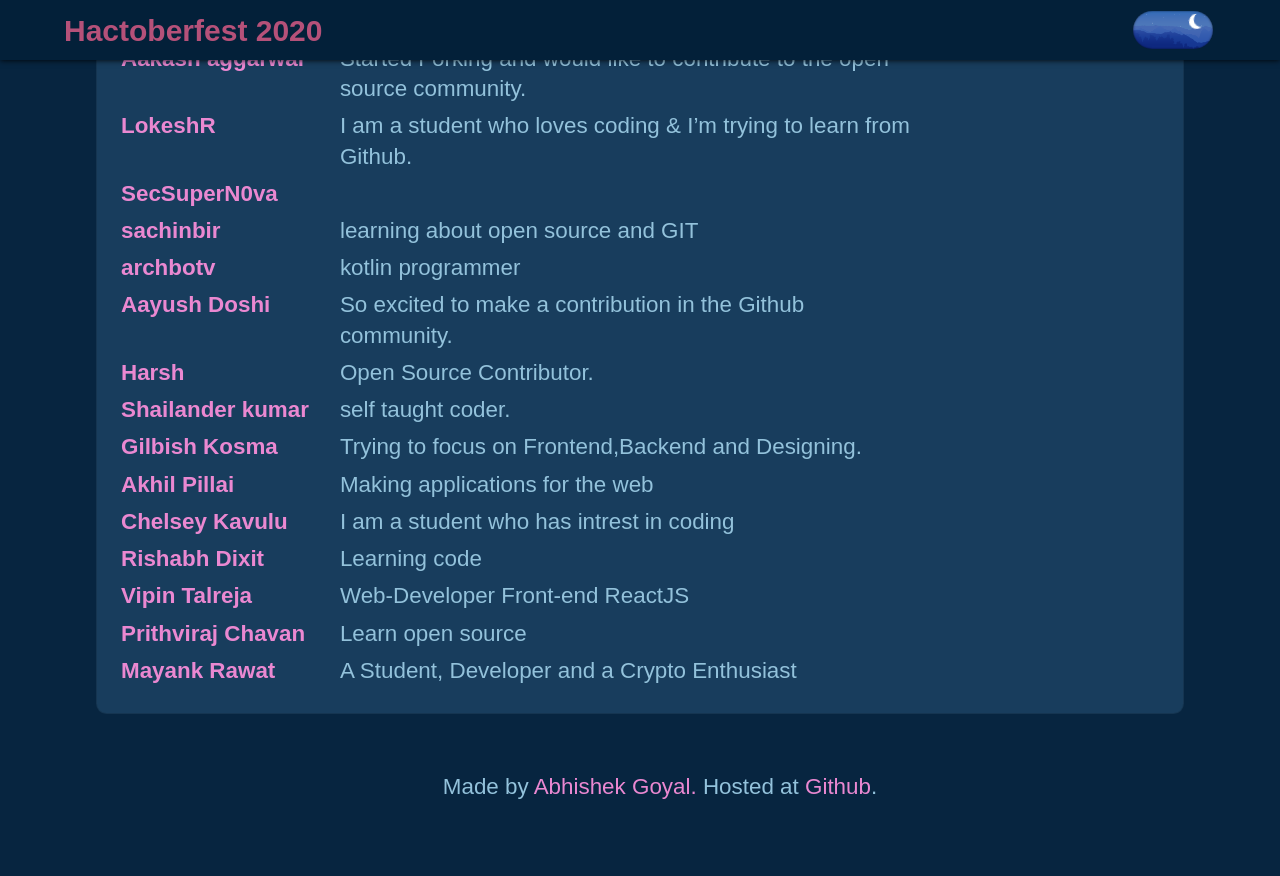
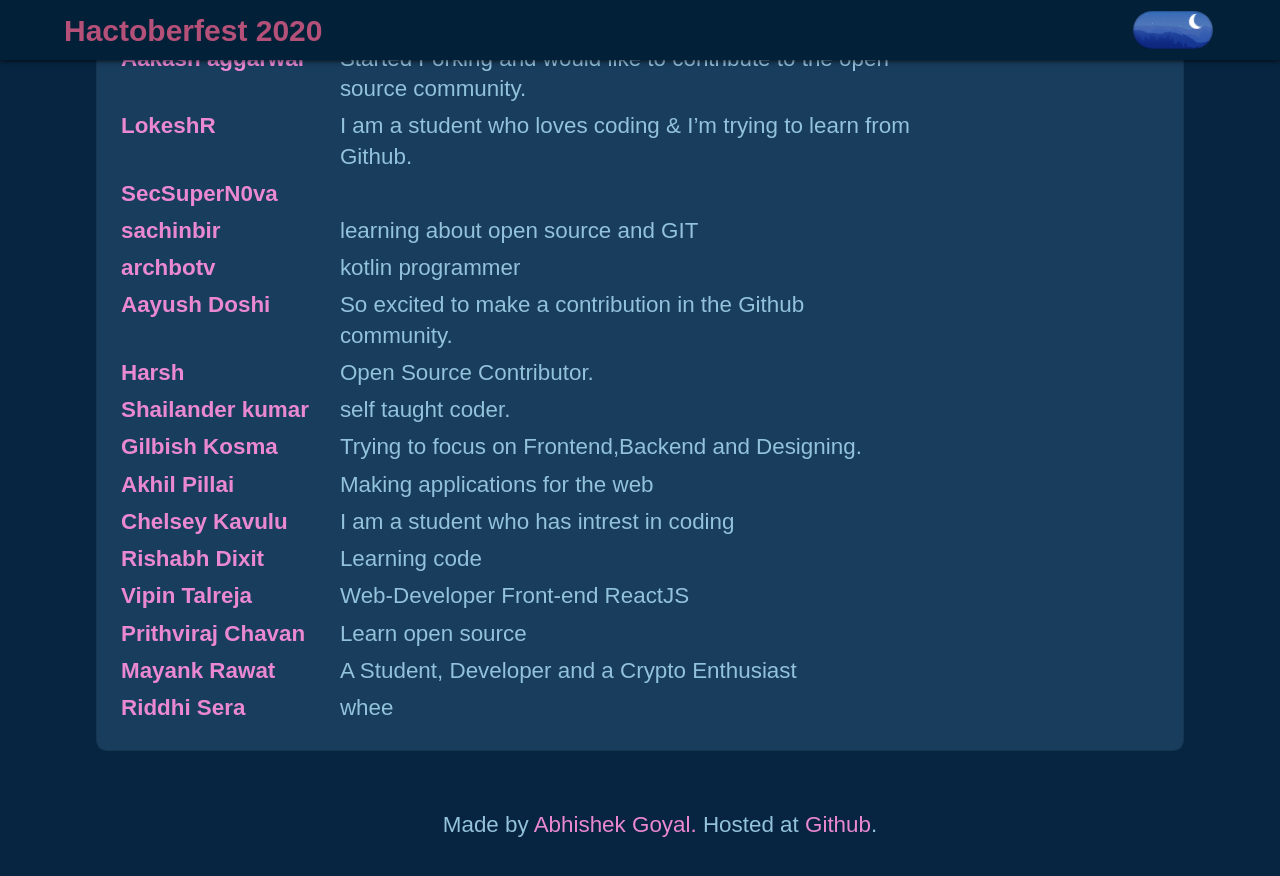
Before and after one commit to ABHISHEK-G0YAL/Hacktoberfest-2021, a Jekyll site: the page built from index.md, in a window 1280 px wide and 900 px high, scrolled down 2404 px. Shown: the top 876 px of the window. Built offline with Jekyll 4.4.1, drawn with Linux system fonts in a browser that asks for light colours.

Commit message:
Added Riddhi

```diff
--- a/index.md
+++ b/index.md
@@ -69,3 +69,4 @@ layout: default
 **[Vipin Talreja](https://github.com/Vipinnnn)**| Web-Developer Front-end ReactJS
 **[Prithviraj Chavan](https://github.com/prithvirajvesit)**|Learn open source
 **[Mayank Rawat](https://github.com/MayankRawat06)**| A Student, Developer and a Crypto Enthusiast
+**[Riddhi Sera](https://github.com/riddhisera)**| whee
```
